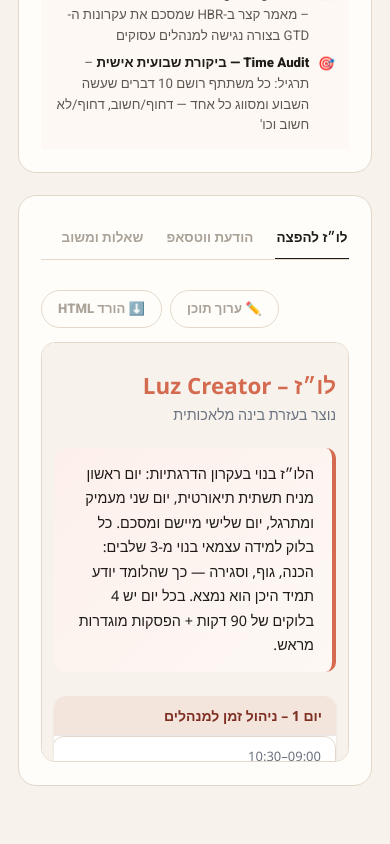
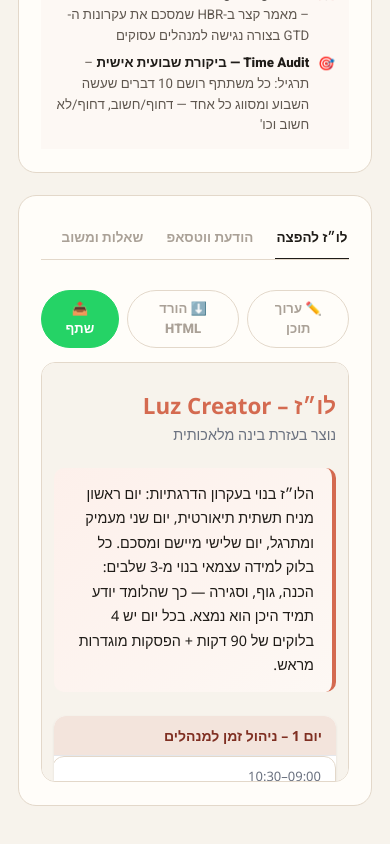
Before and after one commit to Ruthys1000/Luzon, a Next.js app: page / in a window 390 px wide. Shown: the part 4976-5820 px from the top of the page. Built offline with nearby package versions, Linux system fonts and the light colour scheme.

Commit message:
add share button: Web Share API on mobile, download+copy fallback on desktop
https://claude.ai/code/session_01NdAjyT8xw4U5uJH8525jgj

```diff
--- a/src/app/globals.css
+++ b/src/app/globals.css
@@ -607,6 +607,29 @@ textarea.links-field {
   }
 }
 
+.copy-btn-share {
+  background: #25d366;
+  color: #fff;
+  border-color: #25d366;
+}
+
+.copy-btn-share:hover {
+  background: #1ebe5d;
+  border-color: #1ebe5d;
+  color: #fff;
+}
+
+.share-notice {
+  background: #f0fdf4;
+  border: 1px solid #86efac;
+  border-radius: var(--radius-sm);
+  padding: .65rem 1rem;
+  font-size: .85rem;
+  color: #166534;
+  font-weight: 600;
+  margin-bottom: .9rem;
+}
+
 /* ── Copy button – save variant ── */
 .copy-btn-save {
   background: var(--text);
--- a/src/app/page.tsx
+++ b/src/app/page.tsx
@@ -182,6 +182,7 @@ export default function HomePage() {
   const [draftResult, setDraftResult] = useState<ScheduleResult | null>(null);
   const [editableHtml, setEditableHtml] = useState(() => generateHtml(SAMPLE_RESULT));
   const [whatsappCopied, setWhatsappCopied] = useState(false);
+  const [shareNotice, setShareNotice] = useState("");
   const resultRef = useRef<HTMLDivElement>(null);
 
   useEffect(() => {
@@ -241,6 +242,30 @@ export default function HomePage() {
     await navigator.clipboard.writeText(result.whatsapp_message);
     setWhatsappCopied(true);
     setTimeout(() => setWhatsappCopied(false), 1500);
+  }
+
+  async function shareSchedule() {
+    if (!result) return;
+    const blob = new Blob([editableHtml], { type: "text/html;charset=utf-8" });
+    const file = new File([blob], "luz-schedule.html", { type: "text/html" });
+
+    if (navigator.canShare && navigator.canShare({ files: [file] })) {
+      try {
+        await navigator.share({ files: [file], text: result.whatsapp_message });
+      } catch {
+        // user cancelled – do nothing
+      }
+    } else {
+      // desktop fallback: download + copy message
+      downloadHtml();
+      try {
+        await navigator.clipboard.writeText(result.whatsapp_message);
+        setShareNotice("הקובץ הורד והודעת הווטסאפ הועתקה ללוח");
+      } catch {
+        setShareNotice("הקובץ הורד — העתק את הודעת הווטסאפ מהטאב המתאים");
+      }
+      setTimeout(() => setShareNotice(""), 3500);
+    }
   }
 
   function downloadHtml() {
@@ -642,9 +667,16 @@ export default function HomePage() {
                     <button className="copy-btn" type="button" onClick={downloadHtml}>
                       ⬇️ הורד HTML
                     </button>
+                    <button className="copy-btn copy-btn-share" type="button" onClick={shareSchedule}>
+                      📤 שתף
+                    </button>
                   </>
                 )}
               </div>
+
+              {shareNotice && (
+                <div className="share-notice">{shareNotice}</div>
+              )}
 
               {isEditing && draftResult ? (
                 <div className="structured-editor">
```
